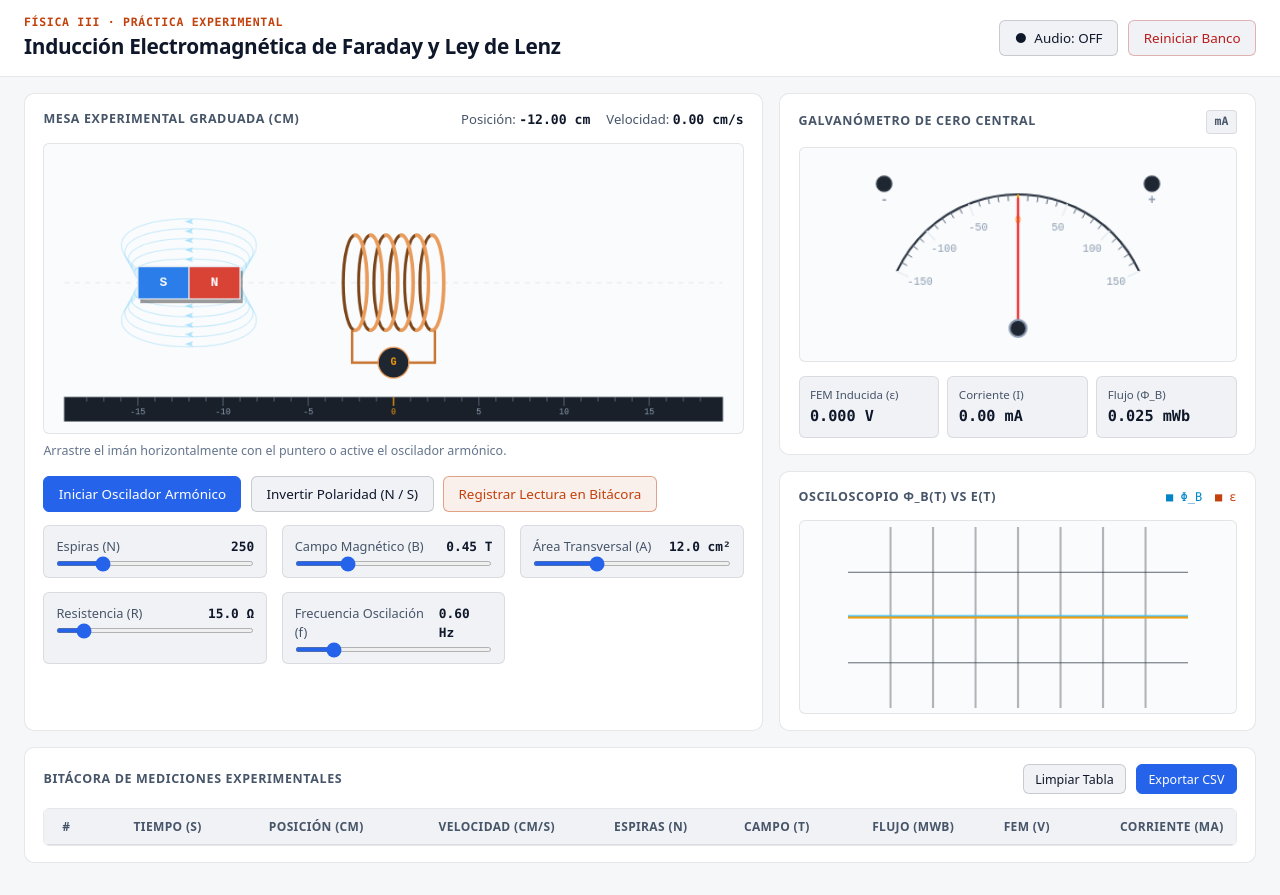
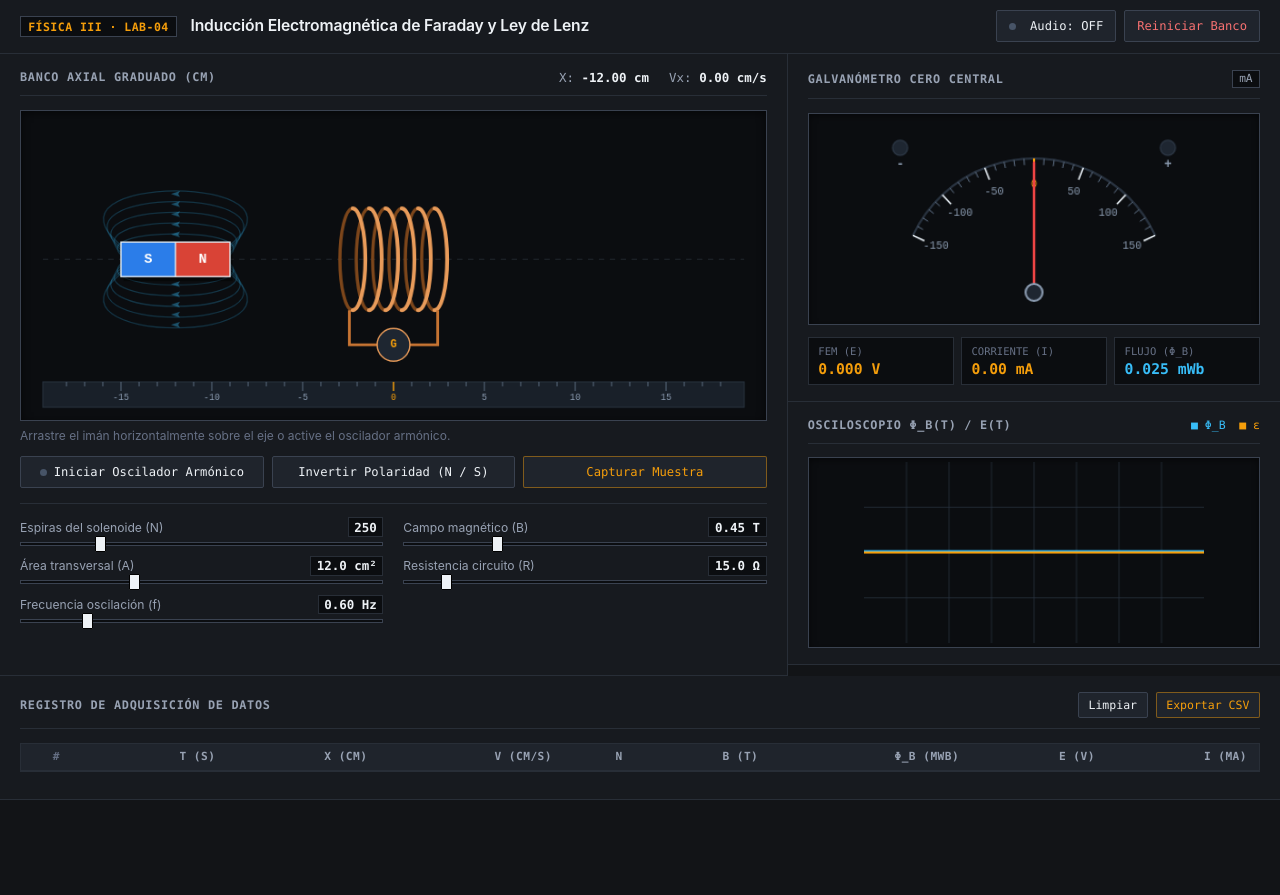
Before and after one commit to willSS-247/laboratorio-faraday-uped, a plain HTML site: page index.html in a window 1280 px wide. After the commit the page ends 800 px from the top, so only its background shows below. Drawn offline with Linux system fonts and the light colour scheme.

Commit message:
Reestruccturacion visual 2.0

```diff
--- a/css/instrumentos.css
+++ b/css/instrumentos.css
@@ -1,21 +1,19 @@
 .insignia-unidad {
-  font-family: var(--font-mono);
-  font-size: 0.72rem;
-  font-weight: 600;
-  padding: 0.15rem 0.45rem;
-  border-radius: 4px;
-  background-color: var(--bg-panel-subtle);
-  border: 1px solid var(--border-hairline);
-  color: var(--text-secondary);
+  font-family: var(--font-tech);
+  font-size: 0.7rem;
+  padding: 0.1rem 0.4rem;
+  background-color: var(--display-recessed);
+  border: 1px solid var(--grid-line-strong);
+  color: var(--ink-secondary);
 }
 
 .lienzo-instrumento {
   display: flex;
   justify-content: center;
-  background-color: var(--bg-canvas-area);
-  border: 1px solid var(--border-hairline);
-  border-radius: var(--radius-sm);
-  padding: 0.35rem;
+  background-color: var(--display-recessed);
+  border: 1px solid var(--grid-line-strong);
+  box-shadow: inset 0 2px 6px rgba(0, 0, 0, 0.5);
+  padding: 0.25rem;
 }
 
 .lienzo-instrumento canvas {
@@ -25,88 +23,125 @@
   display: block;
 }
 
-/* Lecturas numéricas tabulares */
+/* Displays digitales empotrados */
 .rejilla-lecturas {
   display: grid;
   grid-template-columns: repeat(3, minmax(0, 1fr));
-  gap: 0.55rem;
-  margin-top: 0.85rem;
+  gap: 0.45rem;
+  margin-top: 0.75rem;
 }
 
 .celda-lectura {
-  background-color: var(--bg-panel-subtle);
-  border: 1px solid var(--border-hairline);
-  border-radius: var(--radius-sm);
-  padding: 0.55rem 0.65rem;
+  background-color: var(--display-recessed);
+  border: 1px solid var(--grid-line);
+  padding: 0.45rem 0.6rem;
 }
 
 .celda-lectura .etiqueta {
   display: block;
-  font-size: 0.72rem;
-  color: var(--text-secondary);
-  margin-bottom: 0.15rem;
+  font-family: var(--font-tech);
+  font-size: 0.66rem;
+  text-transform: uppercase;
+  color: var(--ink-dim);
+  margin-bottom: 0.2rem;
 }
 
 .celda-lectura output {
   display: block;
-  font-family: var(--font-mono);
-  font-size: 0.95rem;
+  font-family: var(--font-tech);
+  font-size: 0.92rem;
   font-weight: 600;
   font-variant-numeric: tabular-nums;
-  color: var(--text-primary);
+  color: var(--signal-emf);
 }
 
-/* Leyenda del osciloscopio */
+.celda-lectura:last-child output {
+  color: var(--signal-flux);
+}
+
 .leyenda-osciloscopio {
   display: flex;
-  gap: 0.8rem;
-  font-family: var(--font-mono);
-  font-size: 0.75rem;
+  gap: 0.85rem;
+  font-family: var(--font-tech);
+  font-size: 0.72rem;
 }
 
 .leyenda-flujo {
-  color: var(--accent-flux);
+  color: var(--signal-flux);
 }
 
 .leyenda-fem {
-  color: var(--accent-copper);
+  color: var(--signal-emf);
 }
 
-/* Panel de parámetros físicos */
+/* Controles lineales integrados sin tarjetas repetitivas */
 .rejilla-parametros {
   display: grid;
-  grid-template-columns: repeat(auto-fit, minmax(210px, 1fr));
-  gap: 0.9rem;
-  margin-top: 0.85rem;
+  grid-template-columns: repeat(2, minmax(0, 1fr));
+  gap: 0.65rem 1.25rem;
+  margin-top: 0.9rem;
+  padding-top: 0.85rem;
+  border-top: 1px solid var(--grid-line);
 }
 
 .control-parametro {
   display: flex;
   flex-direction: column;
-  gap: 0.35rem;
-  padding: 0.65rem 0.75rem;
-  background-color: var(--bg-panel-subtle);
-  border: 1px solid var(--border-hairline);
-  border-radius: var(--radius-sm);
+  gap: 0.3rem;
 }
 
 .control-parametro label {
   display: flex;
   justify-content: space-between;
   align-items: center;
-  font-size: 0.8rem;
-  color: var(--text-secondary);
+  font-size: 0.76rem;
+  color: var(--ink-secondary);
 }
 
 .control-parametro output {
-  font-family: var(--font-mono);
+  font-family: var(--font-tech);
+  font-size: 0.78rem;
   font-weight: 600;
   font-variant-numeric: tabular-nums;
-  color: var(--text-primary);
+  color: var(--ink-primary);
+  background-color: var(--display-recessed);
+  padding: 0.08rem 0.35rem;
+  border: 1px solid var(--grid-line);
 }
 
+/* Estilización de pista lineal de precisión */
 .control-parametro input[type="range"] {
+  -webkit-appearance: none;
+  appearance: none;
   width: 100%;
-  height: 5px;
+  height: 4px;
+  background: var(--display-recessed);
+  border: 1px solid var(--grid-line-strong);
   cursor: pointer;
 }
+
+.control-parametro input[type="range"]::-webkit-slider-thumb {
+  -webkit-appearance: none;
+  appearance: none;
+  width: 11px;
+  height: 16px;
+  background: var(--ink-primary);
+  border: 1px solid #000;
+  border-radius: 1px;
+  cursor: ew-resize;
+}
+
+.control-parametro input[type="range"]::-moz-range-thumb {
+  width: 11px;
+  height: 16px;
+  background: var(--ink-primary);
+  border: 1px solid #000;
+  border-radius: 1px;
+  cursor: ew-resize;
+}
+
+@media (max-width: 640px) {
+  .rejilla-parametros {
+    grid-template-columns: 1fr;
+  }
+}
--- a/css/laboratorio.css
+++ b/css/laboratorio.css
@@ -7,114 +7,121 @@
 }
 
 body {
-  font-family: var(--font-sans);
-  background-color: var(--bg-canvas-app);
-  color: var(--text-primary);
-  line-height: 1.5;
+  font-family: var(--font-ui);
+  background-color: var(--chassis-bg);
+  color: var(--ink-primary);
+  min-height: 100dvh;
+  display: flex;
+  flex-direction: column;
   -webkit-font-smoothing: antialiased;
-  min-height: 100dvh;
 }
 
-/* Cabecera sobria y funcional */
+/* Barra superior tipo cabezal de rack */
 .barra-superior {
   display: flex;
   flex-wrap: wrap;
   justify-content: space-between;
   align-items: center;
   gap: 1rem;
-  padding: 0.85rem 1.5rem;
-  background-color: var(--bg-panel);
-  border-bottom: 1px solid var(--border-hairline);
+  padding: 0.65rem 1.25rem;
+  background-color: var(--panel-surface);
+  border-bottom: 1px solid var(--grid-line);
+}
+
+.identidad-practica {
+  display: flex;
+  align-items: baseline;
+  gap: 0.85rem;
+  flex-wrap: wrap;
 }
 
 .identidad-practica .etiqueta-curso {
-  display: block;
-  font-family: var(--font-mono);
+  font-family: var(--font-tech);
   font-size: 0.72rem;
   font-weight: 600;
-  letter-spacing: 0.06em;
-  text-transform: uppercase;
-  color: var(--accent-copper);
+  padding: 0.15rem 0.45rem;
+  background-color: var(--display-recessed);
+  border: 1px solid var(--grid-line-strong);
+  color: var(--signal-emf);
+  letter-spacing: 0.04em;
 }
 
 .identidad-practica h1 {
-  font-size: clamp(1.05rem, 2vw, 1.3rem);
+  font-size: 0.98rem;
   font-weight: 600;
-  letter-spacing: -0.015em;
+  letter-spacing: -0.01em;
+  color: var(--ink-primary);
 }
 
 .acciones-globales {
   display: flex;
   align-items: center;
-  gap: 0.65rem;
+  gap: 0.5rem;
 }
 
-/* Notificación de errores físicos */
 .alerta-fisica {
-  margin: 0.75rem 1.5rem 0;
-  padding: 0.65rem 1rem;
-  border-radius: var(--radius-sm);
-  background-color: color-mix(in srgb, var(--accent-danger) 12%, transparent);
-  border: 1px solid color-mix(in srgb, var(--accent-danger) 40%, transparent);
-  color: var(--accent-danger);
-  font-family: var(--font-mono);
-  font-size: 0.82rem;
+  padding: 0.5rem 1.25rem;
+  background-color: #2a1215;
+  border-bottom: 1px solid var(--signal-alert);
+  color: #fca5a5;
+  font-family: var(--font-tech);
+  font-size: 0.8rem;
 }
 
-/* Distribución principal Bento técnico */
+/* Rejilla cerrada sin espacios vacíos entre tarjetas */
 .rejilla-laboratorio {
   display: grid;
-  grid-template-columns: minmax(0, 1.55fr) minmax(320px, 1fr);
-  gap: 1rem;
-  padding: 1rem 1.5rem 2rem;
-  max-width: 1440px;
-  margin: 0 auto;
+  grid-template-columns: minmax(0, 1.6fr) minmax(340px, 1fr);
+  width: 100%;
+  flex: 1;
 }
 
 .panel {
-  background-color: var(--bg-panel);
-  border: 1px solid var(--border-hairline);
-  border-radius: var(--radius-md);
-  padding: 1rem 1.15rem;
+  background-color: var(--panel-surface);
+  border-right: 1px solid var(--grid-line);
+  border-bottom: 1px solid var(--grid-line);
+  padding: 1rem 1.25rem;
 }
 
 .panel-encabezado {
   display: flex;
-  flex-wrap: wrap;
   justify-content: space-between;
   align-items: center;
-  gap: 0.5rem;
+  gap: 0.75rem;
+  padding-bottom: 0.65rem;
   margin-bottom: 0.85rem;
+  border-bottom: 1px solid var(--grid-line);
 }
 
 .panel-encabezado h2 {
-  font-size: 0.78rem;
+  font-family: var(--font-tech);
+  font-size: 0.74rem;
   font-weight: 600;
-  letter-spacing: 0.05em;
+  letter-spacing: 0.06em;
   text-transform: uppercase;
-  color: var(--text-secondary);
+  color: var(--ink-secondary);
 }
 
 .telemetria-inline {
   display: flex;
-  gap: 1rem;
-  font-size: 0.82rem;
-  color: var(--text-secondary);
+  gap: 1.25rem;
+  font-family: var(--font-tech);
+  font-size: 0.78rem;
+  color: var(--ink-secondary);
   font-variant-numeric: tabular-nums;
 }
 
 .telemetria-inline strong {
-  font-family: var(--font-mono);
-  color: var(--text-primary);
+  color: var(--ink-primary);
   font-weight: 600;
 }
 
+/* Lienzo principal empotrado */
 .contenedor-lienzo {
   width: 100%;
-  border-radius: var(--radius-sm);
-  overflow: hidden;
-  border: 1px solid var(--border-hairline);
-  background-color: var(--bg-canvas-area);
+  background-color: var(--display-recessed);
+  border: 1px solid var(--grid-line-strong);
+  box-shadow: inset 0 2px 8px rgba(0, 0, 0, 0.55);
 }
 
 .contenedor-lienzo canvas {
@@ -122,137 +129,144 @@ body {
   width: 100%;
   height: auto;
   touch-action: none;
-  cursor: grab;
-}
-
-.contenedor-lienzo canvas:active {
-  cursor: grabbing;
+  cursor: ew-resize;
 }
 
 .pie-lienzo {
-  margin-top: 0.5rem;
-  font-size: 0.78rem;
-  color: var(--text-muted);
+  margin-top: 0.45rem;
+  font-size: 0.75rem;
+  color: var(--ink-dim);
 }
 
-/* Barra de acciones experimentales */
+/* Botonera tipo consola física (esquinas rectas de 2px) */
 .barra-controles-cinematica {
-  display: flex;
-  flex-wrap: wrap;
-  gap: 0.6rem;
-  margin-top: 0.9rem;
+  display: grid;
+  grid-template-columns: repeat(3, minmax(0, 1fr));
+  gap: 0.5rem;
+  margin-top: 0.85rem;
 }
 
-/* Botones táctiles modernos */
 .btn {
   display: inline-flex;
   align-items: center;
   justify-content: center;
   gap: 0.45rem;
-  padding: 0.5rem 0.9rem;
-  font-family: var(--font-sans);
-  font-size: 0.84rem;
+  padding: 0.5rem 0.75rem;
+  font-family: var(--font-tech);
+  font-size: 0.76rem;
   font-weight: 500;
-  border-radius: var(--radius-sm);
-  border: 1px solid var(--border-strong);
-  background-color: var(--bg-panel-subtle);
-  color: var(--text-primary);
+  border-radius: 2px;
+  border: 1px solid var(--grid-line-strong);
+  background-color: var(--control-surface);
+  color: var(--ink-primary);
   cursor: pointer;
-  transition: background-color 0.15s ease, border-color 0.15s ease, transform 0.08s ease;
+  transition: background-color 0.12s ease, border-color 0.12s ease;
 }
 
 .btn:hover {
-  background-color: color-mix(in srgb, var(--text-primary) 6%, var(--bg-panel-subtle));
+  background-color: var(--control-hover);
+  border-color: #525d70;
 }
 
 .btn:active {
-  transform: translateY(1px);
+  background-color: var(--display-recessed);
 }
 
-.btn-primario {
-  background-color: var(--accent-primary);
-  border-color: var(--accent-primary);
-  color: #ffffff;
-}
-
-.btn-primario:hover {
-  background-color: var(--accent-primary-hover);
+/* Indicador LED en botones con estado */
+.btn-primario::before,
+#btn-audio::before {
+  content: "";
+  width: 7px;
+  height: 7px;
+  border-radius: 50%;
+  background-color: #475467;
+  flex-shrink: 0;
 }
 
 .btn-primario[aria-pressed="true"] {
-  background-color: var(--accent-success);
-  border-color: var(--accent-success);
+  border-color: var(--signal-active);
+  background-color: rgba(16, 185, 129, 0.12);
+}
+
+.btn-primario[aria-pressed="true"]::before,
+#btn-audio[aria-pressed="true"]::before {
+  background-color: var(--signal-active);
+  box-shadow: 0 0 6px var(--signal-active);
 }
 
 .btn-acento {
-  border-color: color-mix(in srgb, var(--accent-copper) 45%, transparent);
-  color: var(--accent-copper);
-  background-color: color-mix(in srgb, var(--accent-copper) 8%, transparent);
+  border-color: rgba(245, 158, 11, 0.45);
+  color: var(--signal-emf);
 }
 
 .btn-peligro {
-  color: var(--accent-danger);
-  border-color: color-mix(in srgb, var(--accent-danger) 30%, transparent);
+  color: #f87171;
 }
 
 .btn-pequeno {
-  padding: 0.35rem 0.7rem;
-  font-size: 0.78rem;
+  padding: 0.3rem 0.6rem;
+  font-size: 0.72rem;
 }
 
-/* Columna de instrumentación */
 .columna-instrumentos {
   display: flex;
   flex-direction: column;
-  gap: 1rem;
 }
 
-/* Bitácora experimental */
+.columna-instrumentos .panel {
+  border-right: none;
+}
+
+/* Bitácora como consola de registro compacta */
 .panel-bitacora {
   grid-column: 1 / -1;
+  border-right: none;
 }
 
 .contenedor-tabla {
-  overflow-x: auto;
-  border: 1px solid var(--border-hairline);
-  border-radius: var(--radius-sm);
+  max-height: 190px;
+  overflow-y: auto;
+  background-color: var(--display-recessed);
+  border: 1px solid var(--grid-line);
 }
 
 table {
   width: 100%;
   border-collapse: collapse;
-  font-size: 0.82rem;
+  font-family: var(--font-tech);
+  font-size: 0.76rem;
   font-variant-numeric: tabular-nums;
 }
 
 th,
 td {
-  padding: 0.55rem 0.75rem;
+  padding: 0.42rem 0.75rem;
   text-align: right;
-  border-bottom: 1px solid var(--border-hairline);
+  border-bottom: 1px solid var(--grid-line);
 }
 
 th:first-child,
 td:first-child {
   text-align: center;
+  color: var(--ink-dim);
 }
 
 th {
-  background-color: var(--bg-panel-subtle);
-  font-weight: 600;
-  color: var(--text-secondary);
-  font-size: 0.75rem;
+  position: sticky;
+  top: 0;
+  background-color: var(--control-surface);
+  color: var(--ink-secondary);
+  font-size: 0.7rem;
   text-transform: uppercase;
-  letter-spacing: 0.03em;
-}
-
-td {
-  font-family: var(--font-mono);
+  letter-spacing: 0.04em;
 }
 
 @media (max-width: 960px) {
   .rejilla-laboratorio {
     grid-template-columns: 1fr;
-    padding: 0.85rem;
+  }
+
+  .barra-controles-cinematica {
+    grid-template-columns: 1fr;
   }
 }
--- a/css/theme-tokens.css
+++ b/css/theme-tokens.css
@@ -1,35 +1,26 @@
 :root {
-  color-scheme: light dark;
+  color-scheme: dark;
 
-  /* Superficies y fondos adaptativos */
-  --bg-canvas-app: light-dark(#f6f7f9, #0f1115);
-  --bg-panel: light-dark(#ffffff, #161920);
-  --bg-panel-subtle: light-dark(#f0f2f5, #1c2029);
-  --bg-canvas-area: light-dark(#fafbfc, #0b0d11);
+  --chassis-bg: #121417;
+  --panel-surface: #171a1f;
+  --display-recessed: #0b0d10;
+  --control-surface: #1f242c;
+  --control-hover: #282e38;
 
-  /* Bordes y divisores sutiles */
-  --border-hairline: light-dark(rgba(15, 23, 42, 0.1), rgba(255, 255, 255, 0.08));
-  --border-strong: light-dark(rgba(15, 23, 42, 0.18), rgba(255, 255, 255, 0.16));
+  --grid-line: #282e37;
+  --grid-line-strong: #3a4250;
 
-  /* Tipografía y contraste */
-  --text-primary: light-dark(#0f172a, #f1f5f9);
-  --text-secondary: light-dark(#475569, #94a3b8);
-  --text-muted: light-dark(#64748b, #64748b);
+  /* Tipografía */
+  --ink-primary: #eef2f6;
+  --ink-secondary: #98a2b3;
+  --ink-dim: #667085;
 
-  /* Acentos físicos y telemetría */
-  --accent-primary: light-dark(#2563eb, #3b82f6);
-  --accent-primary-hover: light-dark(#1d4ed8, #60a5fa);
-  --accent-copper: light-dark(#c2410c, #f59e0b);
-  --accent-flux: light-dark(#0284c7, #38bdf8);
-  --accent-success: light-dark(#15803d, #22c55e);
-  --accent-danger: light-dark(#b91c1c, #ef4444);
+  /* Señales físicas e instrumentación */
+  --signal-emf: #f59e0b;      /* Ámbar instrumento para FEM */
+  --signal-flux: #38bdf8;     /* Cian osciloscopio para Flujo */
+  --signal-active: #10b981;   /* Verde LED activo */
+  --signal-alert: #ef4444;    /* Rojo alerta / reset */
 
-  /* Geometría y espaciado */
-  --radius-sm: 6px;
-  --radius-md: 10px;
-  --font-sans: system-ui, -apple-system, "Segoe UI", Roboto, sans-serif;
-  --font-mono: "IBM Plex Mono", ui-monospace, SFMono-Regular, Menlo, monospace;
-
-  /* Integración con UI del navegador */
-  accent-color: var(--accent-primary);
+  --font-ui: "Inter", -apple-system, BlinkMacSystemFont, "Segoe UI", sans-serif;
+  --font-tech: "IBM Plex Mono", "JetBrains Mono", Consolas, monospace;
 }
--- a/index.html
+++ b/index.html
@@ -3,8 +3,8 @@
 <head>
   <meta charset="UTF-8" />
   <meta name="viewport" content="width=device-width, initial-scale=1.0" />
-  <meta name="color-scheme" content="light dark" />
-  <title>Laboratorio Virtual de Física III — Ley de Faraday y Lenz</title>
+  <meta name="color-scheme" content="dark" />
+  <title>Banco de Inducción Faraday-Lenz | Física III UPED</title>
   <link rel="stylesheet" href="css/theme-tokens.css" />
   <link rel="stylesheet" href="css/laboratorio.css" />
   <link rel="stylesheet" href="css/instrumentos.css" />
@@ -12,12 +12,12 @@
 <body>
   <header class="barra-superior">
     <div class="identidad-practica">
-      <span class="etiqueta-curso">Física III · Práctica Experimental</span>
+      <span class="etiqueta-curso">FÍSICA III · LAB-04</span>
       <h1>Inducción Electromagnética de Faraday y Ley de Lenz</h1>
     </div>
     <div class="acciones-globales">
       <button id="btn-audio" class="btn" type="button" aria-pressed="false">
-        <span>●</span>
+        <span></span>
         <span>Audio: OFF</span>
       </button>
       <button id="btn-reiniciar" class="btn btn-peligro" type="button">Reiniciar Banco</button>
@@ -27,13 +27,13 @@
   <div id="alerta-error" class="alerta-fisica" role="alert" hidden></div>
 
   <main class="rejilla-laboratorio">
-    <!-- Columna Izquierda: Mesa Experimental y Parámetros -->
+    <!-- Panel izquierdo: Banco axial y parámetros -->
     <section class="panel" aria-labelledby="titulo-mesa">
       <div class="panel-encabezado">
-        <h2 id="titulo-mesa">Mesa Experimental Graduada (cm)</h2>
+        <h2 id="titulo-mesa">Banco Axial Graduado (cm)</h2>
         <div class="telemetria-inline" aria-live="polite">
-          <span>Posición: <strong id="val-posicion">-12.00 cm</strong></span>
-          <span>Velocidad: <strong id="val-velocidad">0.00 cm/s</strong></span>
+          <span>X: <strong id="val-posicion">-12.00 cm</strong></span>
+          <span>Vx: <strong id="val-velocidad">0.00 cm/s</strong></span>
         </div>
       </div>
 
@@ -42,7 +42,7 @@
           Simulación interactiva de un imán de barra desplazándose a través del eje de una bobina de cobre conectada a un galvanómetro.
         </canvas>
       </div>
-      <p class="pie-lienzo">Arrastre el imán horizontalmente con el puntero o active el oscilador armónico.</p>
+      <p class="pie-lienzo">Arrastre el imán horizontalmente sobre el eje o active el oscilador armónico.</p>
 
       <div class="barra-controles-cinematica">
         <button id="btn-modo-oscilador" class="btn btn-primario" type="button" aria-pressed="false">
@@ -52,14 +52,14 @@
           Invertir Polaridad (N / S)
         </button>
         <button id="btn-capturar-dato" class="btn btn-acento" type="button">
-          Registrar Lectura en Bitácora
+          Capturar Muestra
         </button>
       </div>
 
       <div class="rejilla-parametros">
         <div class="control-parametro">
           <label for="slider-espiras">
-            <span>Espiras (N)</span>
+            <span>Espiras del solenoide (N)</span>
             <output id="disp-espiras" for="slider-espiras">250</output>
           </label>
           <input id="slider-espiras" type="range" min="50" max="1000" step="10" value="250" />
@@ -67,7 +67,7 @@
 
         <div class="control-parametro">
           <label for="slider-campo">
-            <span>Campo Magnético (B)</span>
+            <span>Campo magnético (B)</span>
             <output id="disp-campo" for="slider-campo">0.45 T</output>
           </label>
           <input id="slider-campo" type="range" min="0.10" max="1.50" step="0.05" value="0.45" />
@@ -75,7 +75,7 @@
 
         <div class="control-parametro">
           <label for="slider-area">
-            <span>Área Transversal (A)</span>
+            <span>Área transversal (A)</span>
             <output id="disp-area" for="slider-area">12.0 cm²</output>
           </label>
           <input id="slider-area" type="range" min="4.0" max="30.0" step="0.5" value="12.0" />
@@ -83,7 +83,7 @@
 
         <div class="control-parametro">
           <label for="slider-resistencia">
-            <span>Resistencia (R)</span>
+            <span>Resistencia circuito (R)</span>
             <output id="disp-resistencia" for="slider-resistencia">15.0 Ω</output>
           </label>
           <input id="slider-resistencia" type="range" min="5.0" max="100.0" step="1.0" value="15.0" />
@@ -91,7 +91,7 @@
 
         <div class="control-parametro">
           <label for="slider-frecuencia">
-            <span>Frecuencia Oscilación (f)</span>
+            <span>Frecuencia oscilación (f)</span>
             <output id="disp-frecuencia" for="slider-frecuencia">0.60 Hz</output>
           </label>
           <input id="slider-frecuencia" type="range" min="0.20" max="2.50" step="0.05" value="0.60" />
@@ -99,11 +99,11 @@
       </div>
     </section>
 
-    <!-- Columna Derecha: Galvanómetro y Osciloscopio -->
+    <!-- Columna derecha: Instrumentación acoplada -->
     <div class="columna-instrumentos">
       <section class="panel" aria-labelledby="titulo-galvanometro">
         <div class="panel-encabezado">
-          <h2 id="titulo-galvanometro">Galvanómetro de Cero Central</h2>
+          <h2 id="titulo-galvanometro">Galvanómetro Cero Central</h2>
           <span class="insignia-unidad">mA</span>
         </div>
 
@@ -115,7 +115,7 @@
 
         <div class="rejilla-lecturas" aria-live="polite">
           <div class="celda-lectura">
-            <span class="etiqueta">FEM Inducida (ε)</span>
+            <span class="etiqueta">FEM (ε)</span>
             <output id="out-fem">0.000 V</output>
           </div>
           <div class="celda-lectura">
@@ -131,7 +131,7 @@
 
       <section class="panel" aria-labelledby="titulo-osciloscopio">
         <div class="panel-encabezado">
-          <h2 id="titulo-osciloscopio">Osciloscopio Φ_B(t) vs ε(t)</h2>
+          <h2 id="titulo-osciloscopio">Osciloscopio Φ_B(t) / ε(t)</h2>
           <div class="leyenda-osciloscopio">
             <span class="leyenda-flujo">■ Φ_B</span>
             <span class="leyenda-fem">■ ε</span>
@@ -146,13 +146,13 @@
       </section>
     </div>
 
-    <!-- Bitácora de Adquisición de Datos -->
+    <!-- Consola de registro experimental -->
     <section class="panel panel-bitacora" aria-labelledby="titulo-bitacora">
       <div class="panel-encabezado">
-        <h2 id="titulo-bitacora">Bitácora de Mediciones Experimentales</h2>
+        <h2 id="titulo-bitacora">Registro de Adquisición de Datos</h2>
         <div class="acciones-globales">
-          <button id="btn-limpiar-tabla" class="btn btn-pequeno" type="button">Limpiar Tabla</button>
-          <button id="btn-exportar-csv" class="btn btn-primario btn-pequeno" type="button">Exportar CSV</button>
+          <button id="btn-limpiar-tabla" class="btn btn-pequeno" type="button">Limpiar</button>
+          <button id="btn-exportar-csv" class="btn btn-acento btn-pequeno" type="button">Exportar CSV</button>
         </div>
       </div>
 
@@ -161,14 +161,14 @@
           <thead>
             <tr>
               <th>#</th>
-              <th>Tiempo (s)</th>
-              <th>Posición (cm)</th>
-              <th>Velocidad (cm/s)</th>
-              <th>Espiras (N)</th>
-              <th>Campo (T)</th>
-              <th>Flujo (mWb)</th>
-              <th>FEM (V)</th>
-              <th>Corriente (mA)</th>
+              <th>t (s)</th>
+              <th>x (cm)</th>
+              <th>v (cm/s)</th>
+              <th>N</th>
+              <th>B (T)</th>
+              <th>Φ_B (mWb)</th>
+              <th>ε (V)</th>
+              <th>I (mA)</th>
             </tr>
           </thead>
           <tbody id="cuerpo-tabla"></tbody>
```
